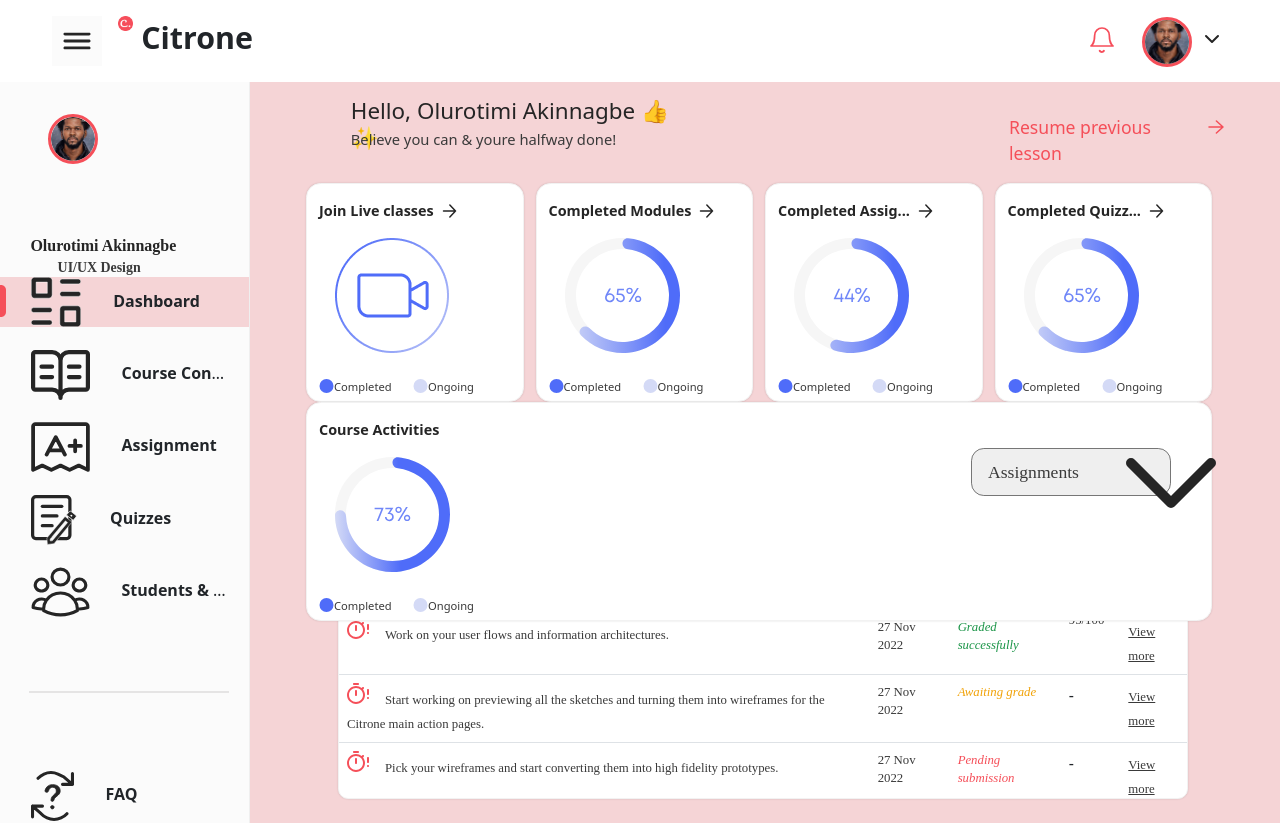
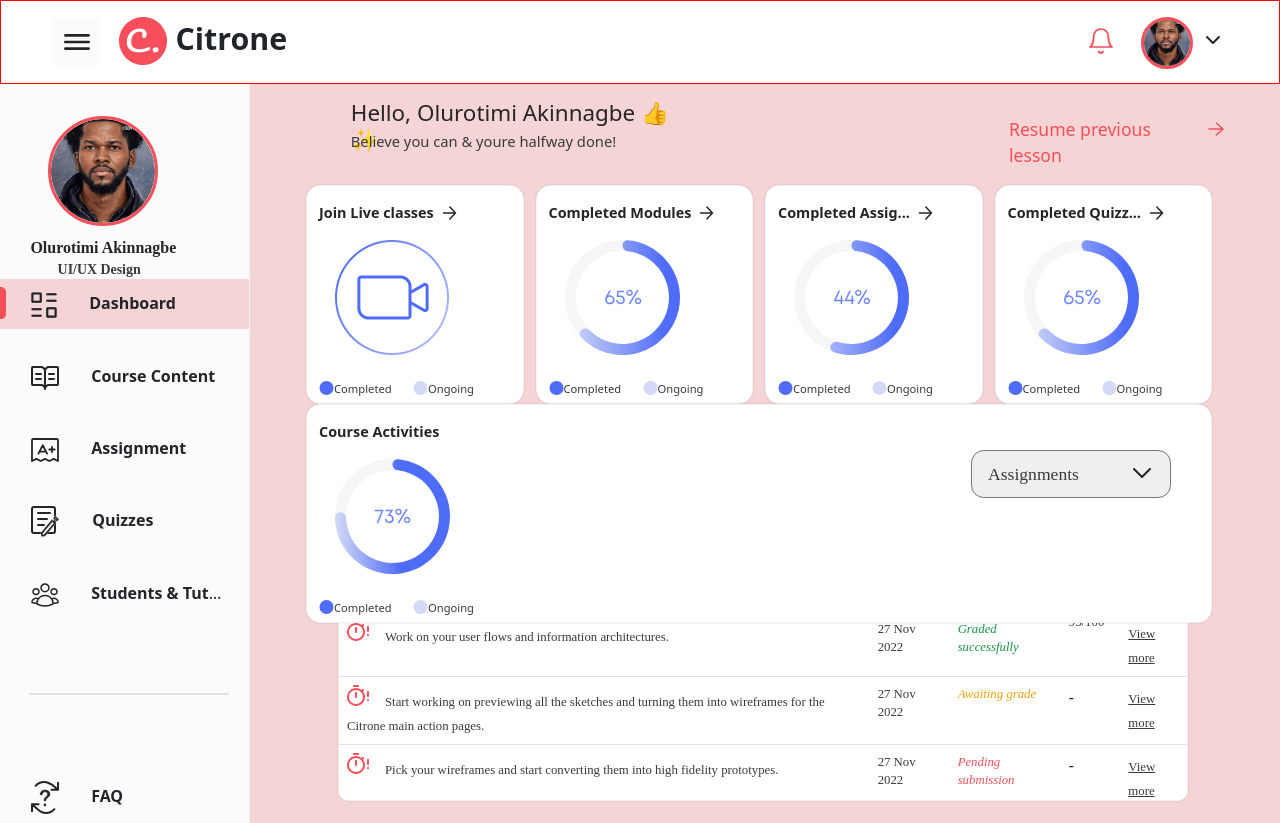
Before and after one commit to code-stormshadow/Citrone-Redesign, a React (Create React App) app: page /dashboard in a window 1280 px wide. Shown: the top 823 px of the page. Built offline with nearby package versions, Linux system fonts and the light colour scheme.

Commit message:
update work

```diff
--- a/src/components/pages/dashboardpage/db_ components/Dashboard.module.css
+++ b/src/components/pages/dashboardpage/db_ components/Dashboard.module.css
@@ -11,6 +11,7 @@ body {
 /* DashBoard styling starts here */
 /* NavBar Styling starts here */
 .top_navbar {
+  border: 1px solid red;
   display: flex;
   justify-content: space-between;
   padding: 1rem 2rem 1rem 2rem;
--- a/src/components/pages/signuppage/SignUp.module.css
+++ b/src/components/pages/signuppage/SignUp.module.css
@@ -28,9 +28,9 @@
     margin-left: 30px;
     margin-bottom: 10px;
 }
-img{
+/* img{
     height: 50px;
-}
+} */
 
 #logoHeader{
     font-weight: 600;
```
